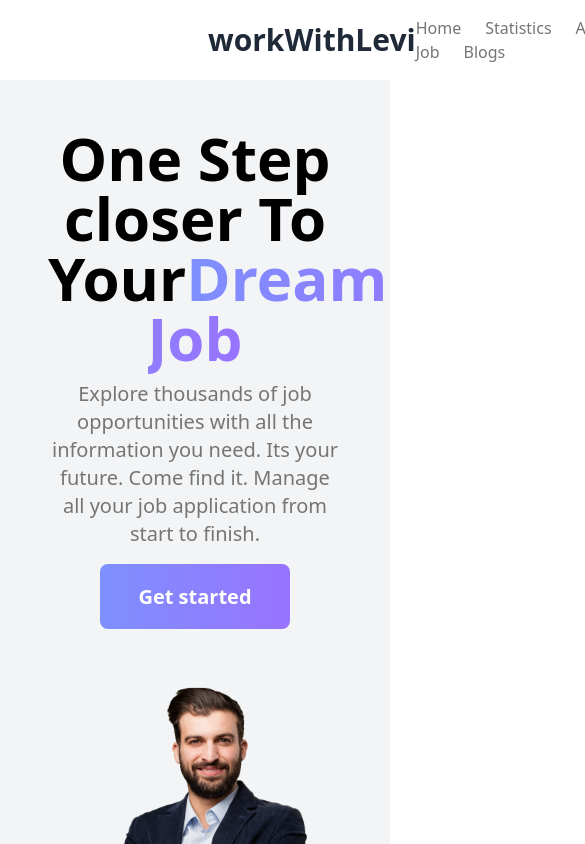
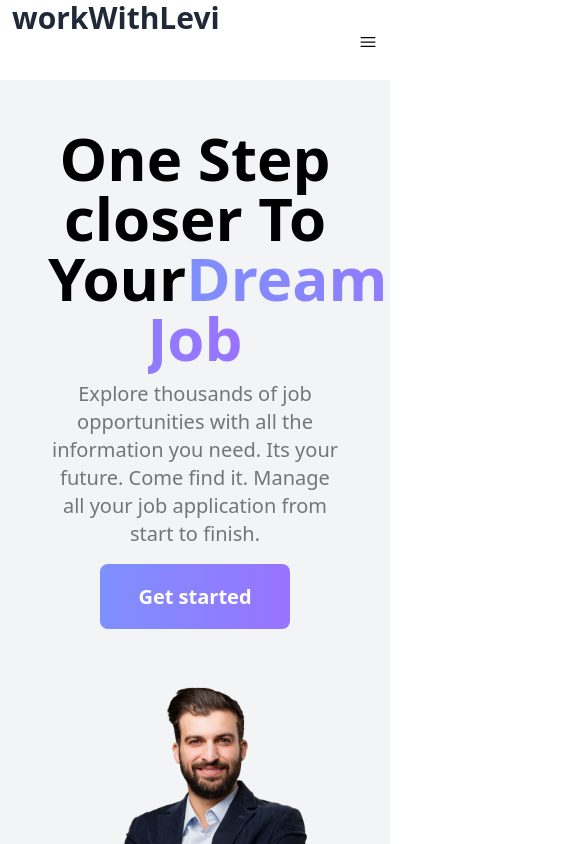
Before and after one commit to Levi9111/career-hub, a React (Vite) app: page / in a window 390 px wide. Shown: the top 844 px of the page, 585 px wide, since content can reach past the window. Built offline with nearby package versions, Linux system fonts and the light colour scheme.

Commit message:
responsive header fixed fetchData.js added

```diff
--- a/src/Components/Home/Data.jsx
+++ b/src/Components/Home/Data.jsx
@@ -1,7 +1,7 @@
 import React from "react";
 import { BeakerIcon, MapPinIcon } from "@heroicons/react/24/solid";
 
-const Data = ({ data }) => {
+const Data = ({ data, handleViewDetails }) => {
   const {
     id,
     image,
@@ -30,7 +30,9 @@ const Data = ({ data }) => {
         <MapPinIcon className="h-4 w-4 mr-2 text-gray-400 flex items-center justify-center" />
         <p className="text-gray-400">{location}</p>
       </div>
-      <button className="btn">View Details</button>
+      <button onClick={handleViewDetails} className="btn">
+        View Details
+      </button>
     </div>
   );
 };
--- a/src/Components/Home/FeatureJobs.jsx
+++ b/src/Components/Home/FeatureJobs.jsx
@@ -6,6 +6,10 @@ const FeatureJobs = ({ fakeData }) => {
 
   const handleJobs = () => {
     setState(!state);
+  };
+
+  const handleViewDetails = () => {
+    console.log(`view details`);
   };
 
   return (
@@ -20,7 +24,13 @@ const FeatureJobs = ({ fakeData }) => {
           ? fakeData.map((data) => <Data key={data.id} data={data}></Data>)
           : fakeData
               .slice(0, 4)
-              .map((data) => <Data key={data.id} data={data}></Data>)}
+              .map((data) => (
+                <Data
+                  key={data.id}
+                  data={data}
+                  handleViewDetails={handleViewDetails}
+                ></Data>
+              ))}
       </div>
 
       <div className="btn-container mt-7 flex justify-center">
--- a/src/Components/Home/Home.jsx
+++ b/src/Components/Home/Home.jsx
@@ -5,13 +5,15 @@ import JobCategory from "./JobCategory";
 import { useLoaderData } from "react-router-dom";
 
 const Home = () => {
-  const fakeData = useLoaderData();
-  // console.log(fakeData);
+  const { fakeData, fakeDescription } = useLoaderData();
   return (
     <section className="">
       <Introduction></Introduction>
       <JobCategory></JobCategory>
-      <FeatureJobs fakeData={fakeData}></FeatureJobs>
+      <FeatureJobs
+        fakeData={fakeData}
+        fakeDescription={fakeDescription}
+      ></FeatureJobs>
     </section>
   );
 };
--- a/src/Elements/Footer.jsx
+++ b/src/Elements/Footer.jsx
@@ -1,16 +1,18 @@
 import React from "react";
 import { Link } from "react-router-dom";
+import Logo from "./../assets/Icons/Group 9969.png";
 
 const Footer = () => {
   return (
     <div className="bg-black min-h-[400px] flex flex-col justify-center p-3">
-      <div className="footer-border text-white mx-52 flex items-start justify-between md:flex-row flex-col">
+      <div className="footer-border text-white md:mx-52 mx-3 flex md:items-start items-center justify-between flex-wrap">
         <div className="w-[200px]">
           <h3 className="text-3xl font-semibold mb-4">workWithLevi</h3>
           <p>
             There are many variations of passages of Lorem Ipsum , but the
             majority have suffered alteration in some form.
           </p>
+          <img src={Logo} alt="" className="w-24 my-3" />
         </div>
 
         <ul className="gray-text space-y-3">
@@ -88,7 +90,7 @@ const Footer = () => {
         </ul>
       </div>
 
-      <div className="text-gray-600 mx-52 flex justify-between pt-4">
+      <div className="text-gray-600 md:mx-52 mx-3 flex justify-between pt-4">
         <span>
           © {new Date().getFullYear()}, Built with
           {` `}
--- a/src/Elements/Header.jsx
+++ b/src/Elements/Header.jsx
@@ -1,15 +1,35 @@
-import React from "react";
+import React, { useState } from "react";
 import { Link } from "react-router-dom";
+import { BeakerIcon, XMarkIcon, Bars3Icon } from "@heroicons/react/24/solid";
 
 const Header = () => {
+  const [state, setState] = useState(false);
+
+  const handleOnClick = () => {
+    setState(!state);
+  };
+
   return (
-    <div className="flex items-center justify-between h-20 mx-52">
-      <Link to=" " className="text-3xl text-gray-800 font-bold">
+    <div
+      className={`md:flex block items-center justify-between ${
+        state ? "h-64" : "h-20"
+      } md:h-20  md:mx-52 mx-3 relative`}
+    >
+      <Link
+        to=" "
+        className={`text-3xl text-gray-800 font-bold
+         `}
+      >
         workWithLevi
       </Link>
 
       {/* header links */}
-      <div className="space-x-6 text-[#757575]">
+      <div
+        className={`md:flex w-1/2 md:justify-between md:flex-row flex-col mx-auto md:p-0 p-6  text-start space-y-7 md:space-y-0 ${
+          state ? "block" : "hidden"
+        }`}
+      >
+        <div className="md:space-x-6 space-x-0 text-[#757575] flex md:flex-row flex-col text-start space-y-2 md:space-y-0">
           <Link to="/">Home</Link>
           <Link to="/statistics">Statistics</Link>
           <Link to="/appliedJobs">Applied Job</Link>
@@ -22,6 +42,17 @@ const Header = () => {
           </Link>
         </button>
       </div>
+      <button
+        onClick={handleOnClick}
+        className="md:hidden block absolute right-0 top-8"
+      >
+        {state ? (
+          <XMarkIcon className="h-5 w-5" aria-hidden="true" />
+        ) : (
+          <Bars3Icon className="h-5 w-5" aria-hidden="true" />
+        )}
+      </button>
+    </div>
   );
 };
 
--- a/src/main.jsx
+++ b/src/main.jsx
@@ -8,6 +8,7 @@ import AppliedJobs from "./Components/AppliedJobs";
 import JobDetails from "./Components/JobDetails";
 import Statistics from "./Elements/Statistics";
 import Blog from "./Elements/Blog";
+import { getData, fetchData } from "./../src/utills/fetchData";
 
 const router = createBrowserRouter([
   {
@@ -17,7 +18,8 @@ const router = createBrowserRouter([
       {
         path: "/",
         element: <Home></Home>,
-        loader: () => fetch(`fakeDb.json`),
+        loader: getData,
+        // loader: () => fetch(`fakeDb.json`),
       },
       {
         path: "appliedJobs",
--- /dev/null
+++ b/src/utills/fetchData.js
@@ -0,0 +1,14 @@
+const fetchData = async (url) => {
+  const response = await fetch(url);
+  const data = await response.json();
+  return data;
+};
+
+const getData = async () => {
+  const fakeData = await fetchData("/fakeDb.json");
+  const fakeDescription = await fetchData("/fakeDbDescription.json");
+  // console.log(fakeData, fakeDescription);
+  return { fakeData, fakeDescription };
+};
+
+export { getData, fetchData };
```
Lines whose indentation alone changed are shown as unchanged.
